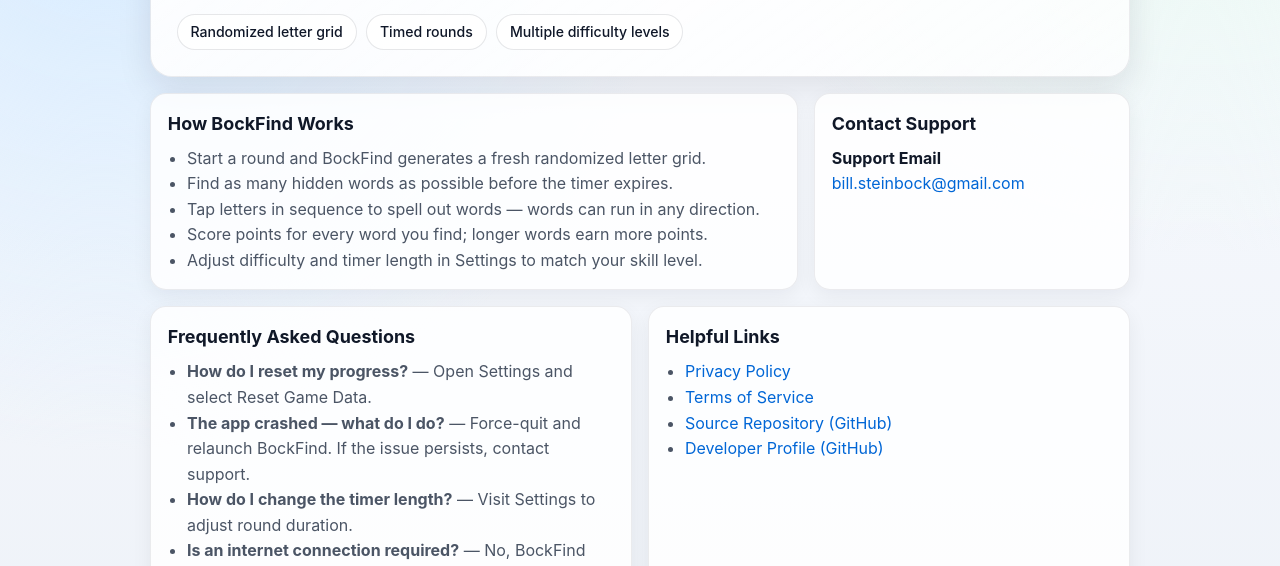
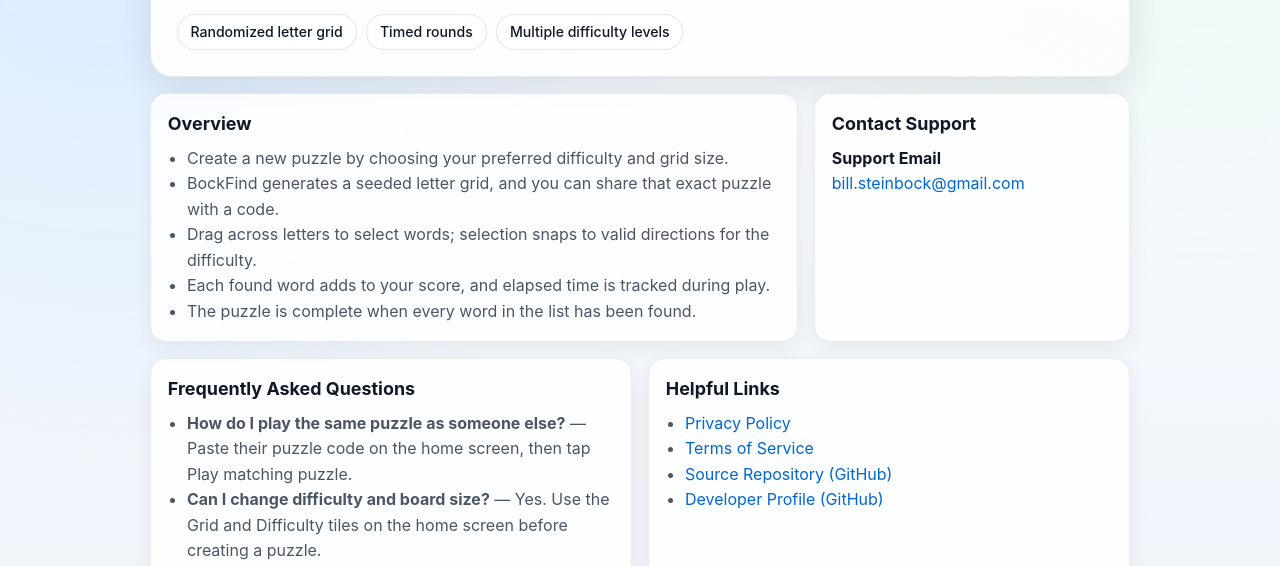
Before and after one commit to bsteinbock/bockfind, a website: page docs/index.html in a window 1280 px wide. Shown: the part 234-800 px from the top of the page. Drawn offline with Linux system fonts and the light colour scheme.

Commit message:
Update README and support page for clarity and feature enhancements

```diff
--- a/docs/index.html
+++ b/docs/index.html
@@ -39,13 +39,17 @@
 
         <section class="grid" aria-label="Support content">
           <article class="card span-8">
-            <h2>How BockFind Works</h2>
+            <h2>Overview</h2>
             <ul>
-              <li>Start a round and BockFind generates a fresh randomized letter grid.</li>
-              <li>Find as many hidden words as possible before the timer expires.</li>
-              <li>Tap letters in sequence to spell out words — words can run in any direction.</li>
-              <li>Score points for every word you find; longer words earn more points.</li>
-              <li>Adjust difficulty and timer length in Settings to match your skill level.</li>
+              <li>Create a new puzzle by choosing your preferred difficulty and grid size.</li>
+              <li>
+                BockFind generates a seeded letter grid, and you can share that exact puzzle with a code.
+              </li>
+              <li>
+                Drag across letters to select words; selection snaps to valid directions for the difficulty.
+              </li>
+              <li>Each found word adds to your score, and elapsed time is tracked during play.</li>
+              <li>The puzzle is complete when every word in the list has been found.</li>
             </ul>
           </article>
 
@@ -62,10 +66,22 @@
           <article class="card span-6">
             <h2>Frequently Asked Questions</h2>
             <ul>
-              <li><strong>How do I reset my progress?</strong> — Open Settings and select Reset Game Data.</li>
-              <li><strong>The app crashed — what do I do?</strong> — Force-quit and relaunch BockFind. If the issue persists, contact support.</li>
-              <li><strong>How do I change the timer length?</strong> — Visit Settings to adjust round duration.</li>
-              <li><strong>Is an internet connection required?</strong> — No, BockFind works fully offline.</li>
+              <li>
+                <strong>How do I play the same puzzle as someone else?</strong> — Paste their puzzle code on
+                the home screen, then tap Play matching puzzle.
+              </li>
+              <li>
+                <strong>Can I change difficulty and board size?</strong> — Yes. Use the Grid and Difficulty
+                tiles on the home screen before creating a puzzle.
+              </li>
+              <li>
+                <strong>Can I continue a puzzle later?</strong> — If you still have an active puzzle, use
+                Return to current puzzle from the home screen.
+              </li>
+              <li>
+                <strong>The app crashed — what do I do?</strong> — Force-quit and relaunch BockFind. If the
+                issue persists, contact support.
+              </li>
             </ul>
           </article>
 
@@ -74,7 +90,9 @@
             <ul>
               <li><a href="privacy.html">Privacy Policy</a></li>
               <li><a href="terms.html">Terms of Service</a></li>
-              <li><a href="https://github.com/bsteinbock/bockfind" rel="noopener">Source Repository (GitHub)</a></li>
+              <li>
+                <a href="https://github.com/bsteinbock/bockfind" rel="noopener">Source Repository (GitHub)</a>
+              </li>
               <li><a href="https://github.com/bsteinbk" rel="noopener">Developer Profile (GitHub)</a></li>
             </ul>
           </article>
```
Also changed, not shown: README.md.
